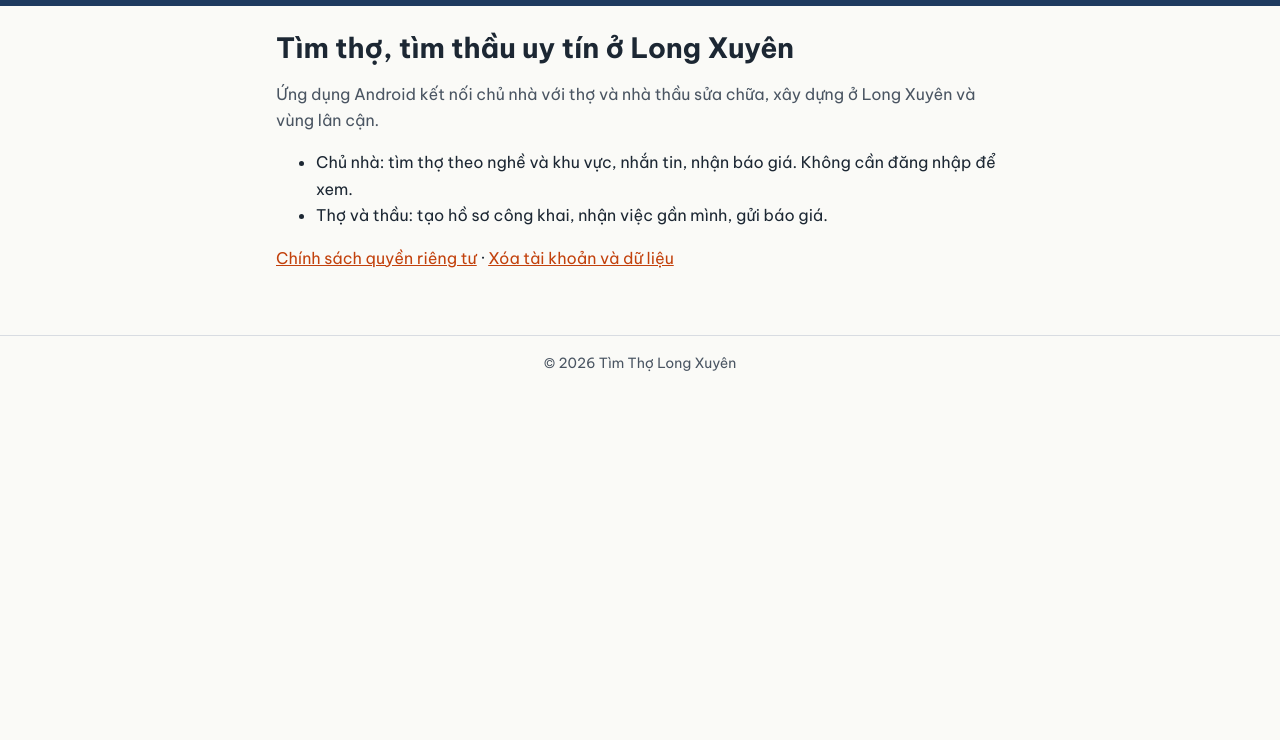
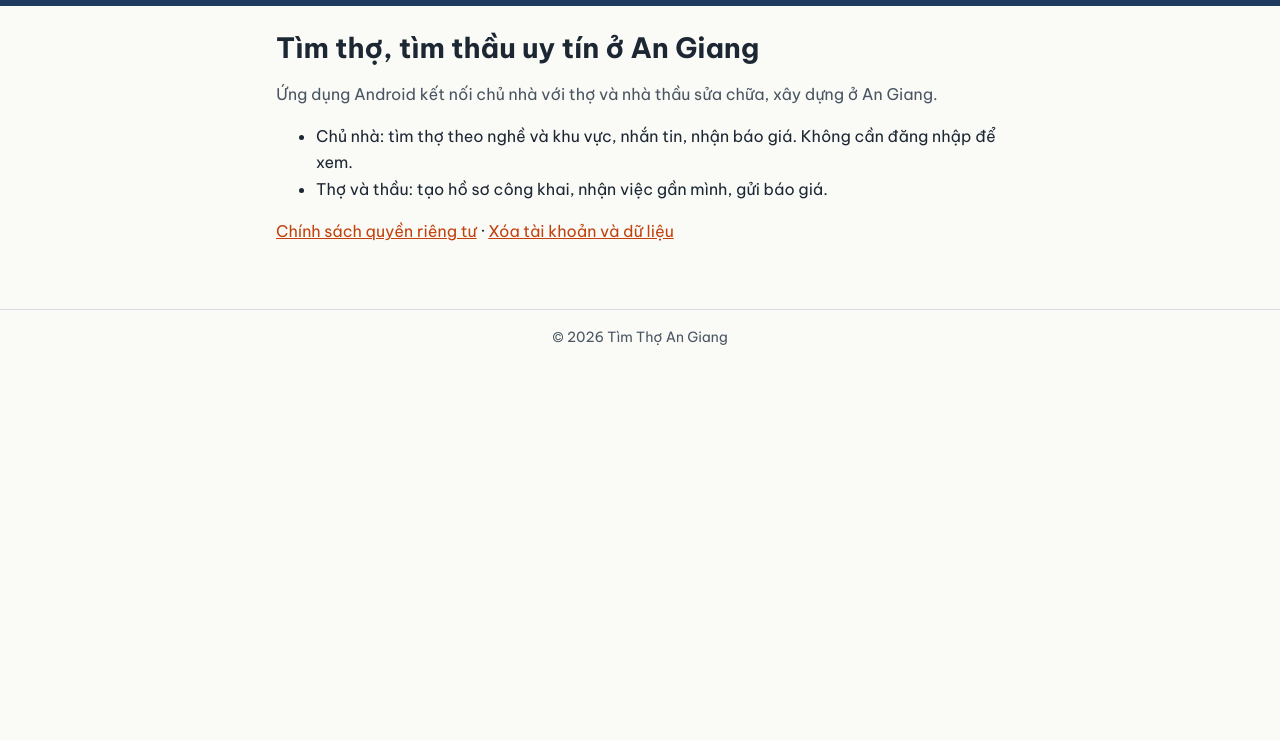
Before and after one commit to huynhchienlx/timtholongxuyen-web, a plain HTML site: page index.html in a window 1280 px wide. Shown: the part 60-800 px from the top of the page. Drawn offline with Linux system fonts and the light colour scheme.

Commit message:
Đổi tên thành Tìm Thợ An Giang
Co-Authored-By: Claude Opus 5.5 <noreply@anthropic.com>
Claude-Session: https://claude.ai/code/session_01Ff7BLCeYrBo4P3MsqicCfq

```diff
--- a/index.html
+++ b/index.html
@@ -1,7 +1,7 @@
-<!doctype html><html lang="vi"><head><meta charset="utf-8"><meta name="viewport" content="width=device-width,initial-scale=1"><link href="https://fonts.googleapis.com/css2?family=Be+Vietnam+Pro:wght@400;700&display=swap" rel="stylesheet"><link rel="stylesheet" href="style.css"><title>Tìm Thợ Long Xuyên</title></head><body><header><a href="./">Tìm Thợ Long Xuyên</a></header><main>
-<h1>Tìm thợ, tìm thầu uy tín ở Long Xuyên</h1>
-<p class="muted">Ứng dụng Android kết nối chủ nhà với thợ và nhà thầu sửa chữa, xây dựng ở Long Xuyên và vùng lân cận.</p>
+<!doctype html><html lang="vi"><head><meta charset="utf-8"><meta name="viewport" content="width=device-width,initial-scale=1"><link href="https://fonts.googleapis.com/css2?family=Be+Vietnam+Pro:wght@400;700&display=swap" rel="stylesheet"><link rel="stylesheet" href="style.css"><title>Tìm Thợ An Giang</title></head><body><header><a href="./">Tìm Thợ An Giang</a></header><main>
+<h1>Tìm thợ, tìm thầu uy tín ở An Giang</h1>
+<p class="muted">Ứng dụng Android kết nối chủ nhà với thợ và nhà thầu sửa chữa, xây dựng ở An Giang.</p>
 <ul><li>Chủ nhà: tìm thợ theo nghề và khu vực, nhắn tin, nhận báo giá. Không cần đăng nhập để xem.</li>
 <li>Thợ và thầu: tạo hồ sơ công khai, nhận việc gần mình, gửi báo giá.</li></ul>
 <p><a href="chinh-sach-quyen-rieng-tu.html">Chính sách quyền riêng tư</a> · <a href="xoa-tai-khoan.html">Xóa tài khoản và dữ liệu</a></p>
-</main><footer>© 2026 Tìm Thợ Long Xuyên</footer></body></html>
+</main><footer>© 2026 Tìm Thợ An Giang</footer></body></html>
```
Also changed, not shown: chinh-sach-quyen-rieng-tu.html (+3 -3 lines), xoa-tai-khoan.html (+3 -3 lines), 1 other file.
